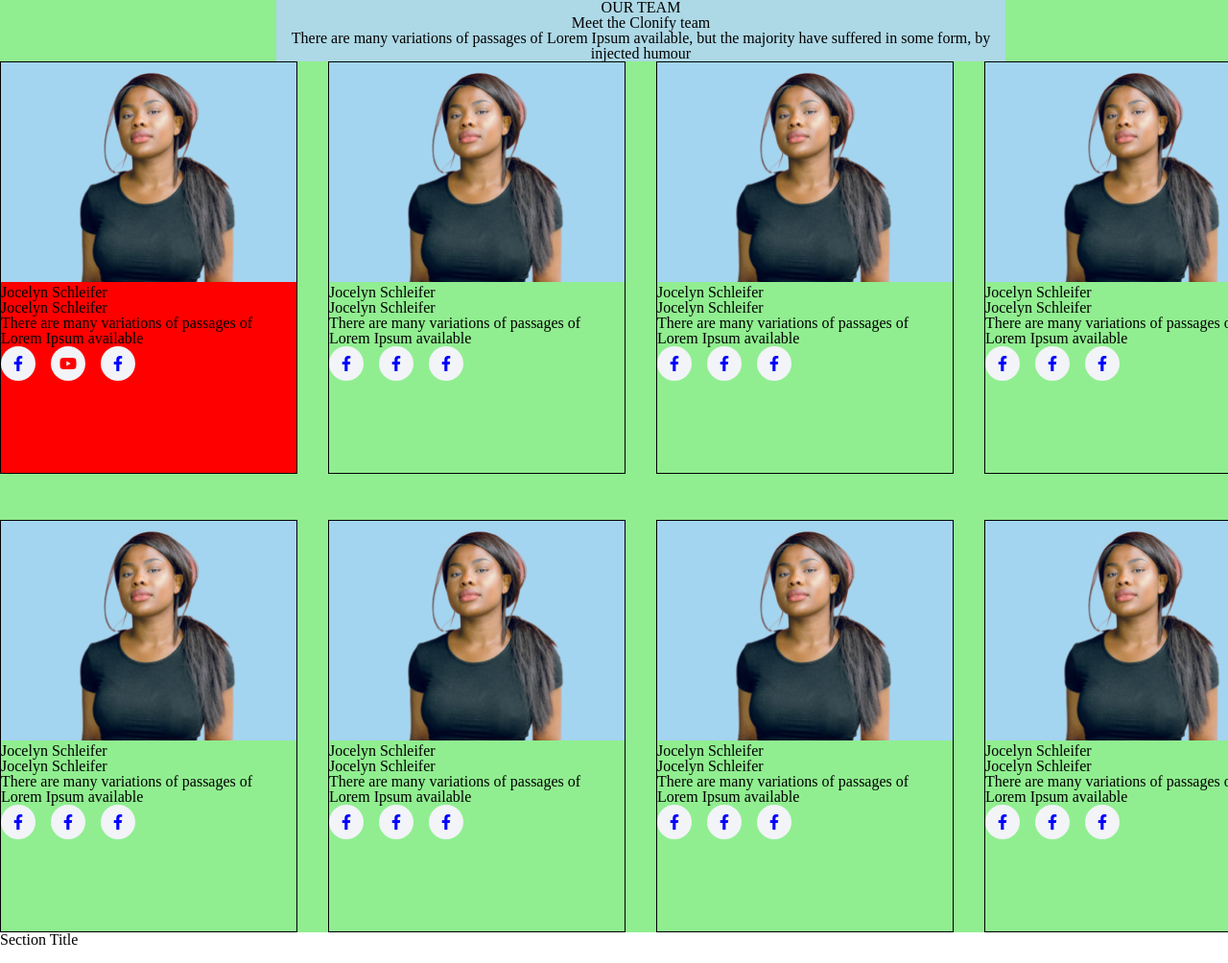
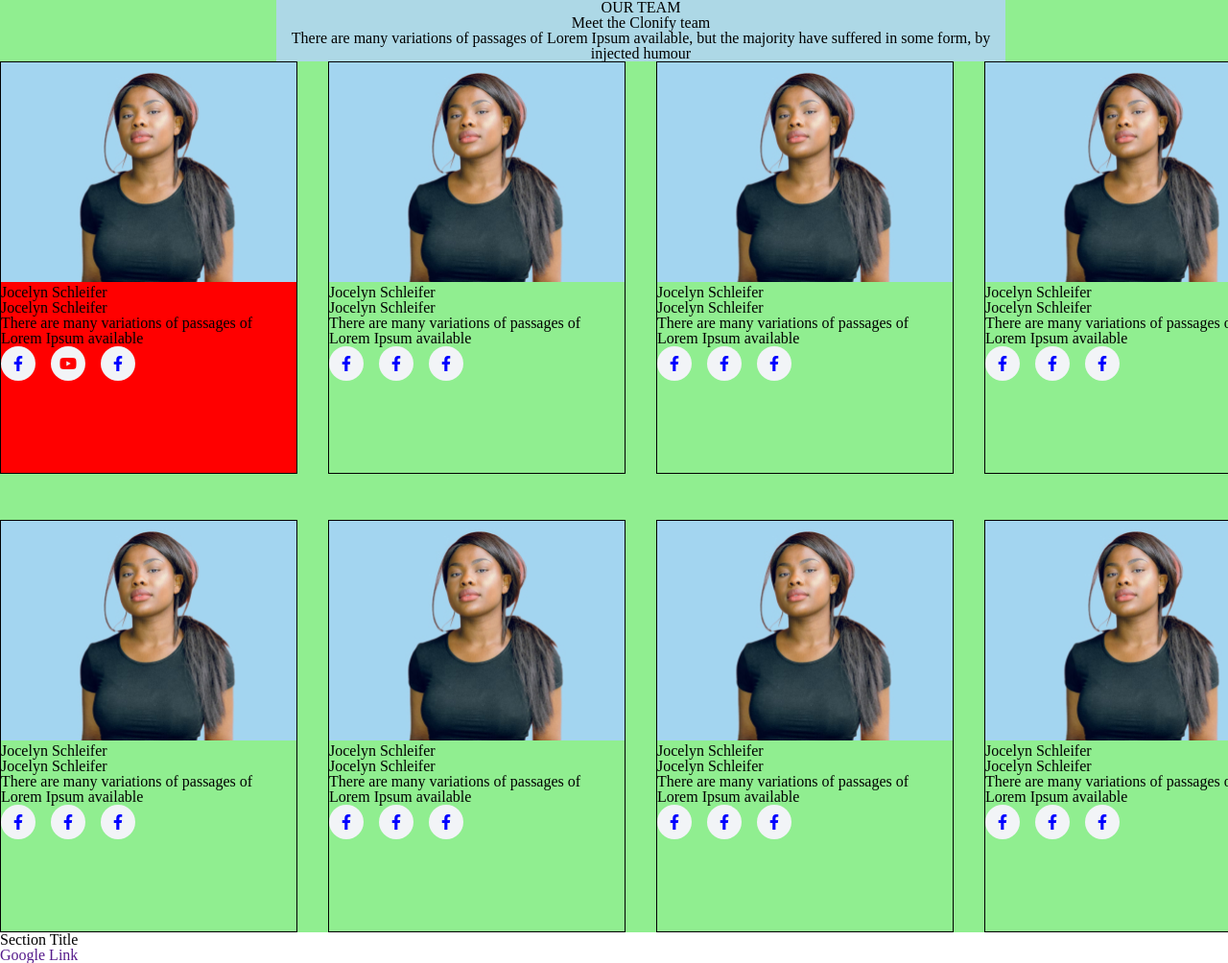
Before and after one commit to kristina-makalatia/lesson6-184, a plain HTML site: page index.html in a window 1280 px wide. Shown: the top 1004 px of the page at 96% size. Drawn offline with Linux system fonts and the light colour scheme.

Commit message:
add link

```diff
--- a/index.html
+++ b/index.html
@@ -215,6 +215,7 @@
 
     <section>
       <h3>Section Title</h3>
+      <a href="">Google Link</a>
     </section>
   </body>
 </html>
```
